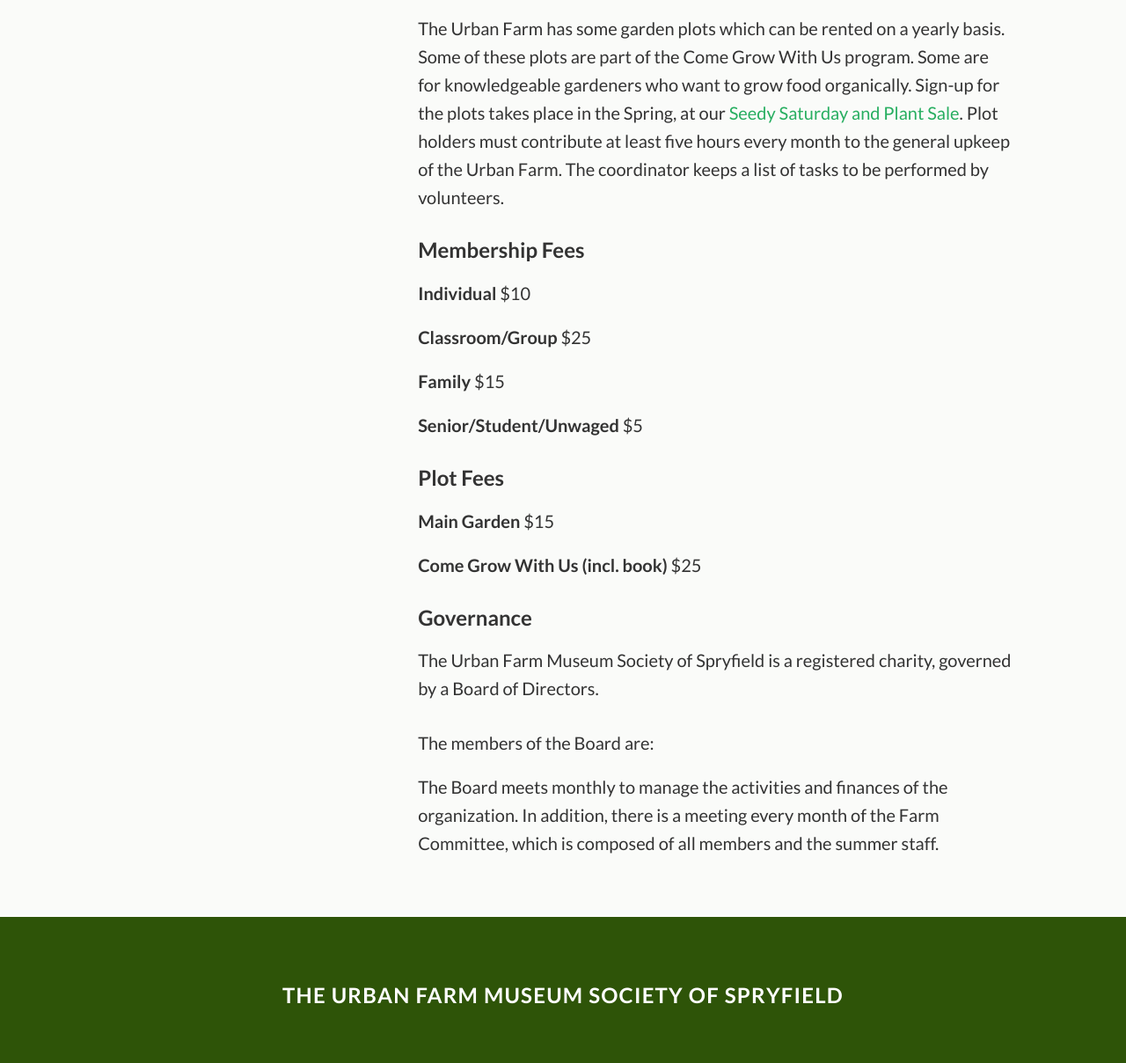
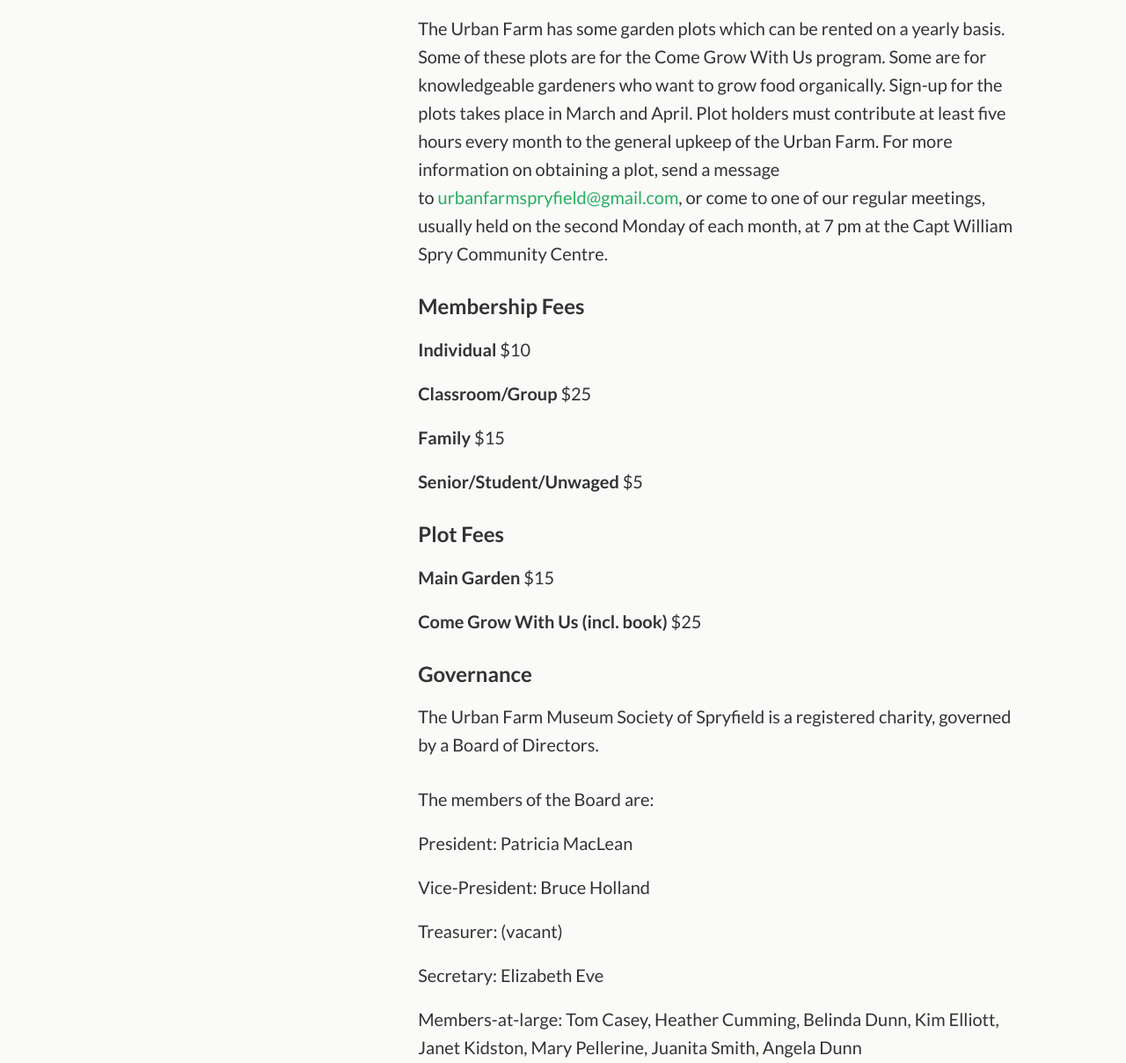
Before and after one commit to colsondonohue/spryfieldurbanfarm, a website: page membership/index.html in a window 1280 px wide. Shown: the part 350-1558 px from the top of the page at 88% size. Drawn offline with Linux system fonts and the light colour scheme; some packages are replaced by stand-ins of ours; a script that the page names is missing.

Commit message:
Updated membership information as per email from Elizabeth Eve

```diff
--- a/membership/index.html
+++ b/membership/index.html
@@ -69,13 +69,7 @@
             <simpla-img class="info-page__figure-image" sid="image-2"></simpla-img>
             <figcaption><simpla-text sid="caption-2"></simpla-text></figcaption>
           </figure>
-          <p>The Urban Farm has some garden plots which can be rented on a yearly basis.
-          Some of these plots are part of the Come Grow With Us program. Some are for
-          knowledgeable gardeners who want to grow food organically. Sign-up for the plots takes
-          place in the Spring, at our <a href="../events">Seedy Saturday and Plant Sale</a>. Plot
-          holders must contribute at least five hours every month to the general
-          upkeep of the Urban Farm. The coordinator keeps a list of tasks to be
-          performed by volunteers.</p>
+          <p>The Urban Farm has some garden plots which can be rented on a yearly basis. Some of these plots are for the Come Grow With Us program. Some are for knowledgeable gardeners who want to grow food organically. Sign-up for the plots takes place in March and April. Plot holders must contribute at least five hours every month to the general upkeep of the Urban Farm. For more information on obtaining a plot, send a message to <a href="mailto:urbanfarmspryfield@gmail.com" target="_blank">urbanfarmspryfield@gmail.com</a>, or come to one of our regular meetings, usually held on the second Monday of each month, at 7 pm at the Capt William Spry Community Centre.</p>
           <h3 class="info-page__subtitle">Membership Fees</h3>
           <p><b>Individual</b> $10</p>
           <p><b>Classroom/Group</b> $25</p>
@@ -92,11 +86,16 @@
             <figcaption><simpla-text sid="caption-3"></simpla-text></figcaption>
           </figure>
           <p>The members of the Board are:</p>
-          <simpla-text sid="board-members" class="info-page__list">
-          </simpla-text>
-          <p>The Board meets monthly to manage the activities and finances of the
-          organization. In addition, there is a meeting every month of the Farm
-          Committee, which is composed of all members and the summer staff.</p>
+          <div>
+            <p>President: Patricia MacLean</p>
+            <p>Vice-President: Bruce Holland<br>
+            </p>
+            <p>Treasurer: (vacant)</p>
+            <p>Secretary: Elizabeth Eve</p>
+            <p>Members-at-large: Tom Casey, Heather Cumming, Belinda Dunn, Kim Elliott, Janet Kidston, Mary Pellerine, Juanita Smith, Angela Dunn<br>
+            </p>
+          </div>
+          <p>The Board meets monthly and works with committees that help maintain the society and its programs. In addition, there is a general meeting almost every month for all members, and prospective members, as well as the summer staff.</p>
         </section>
       </simpla-block>
     </div>
```
